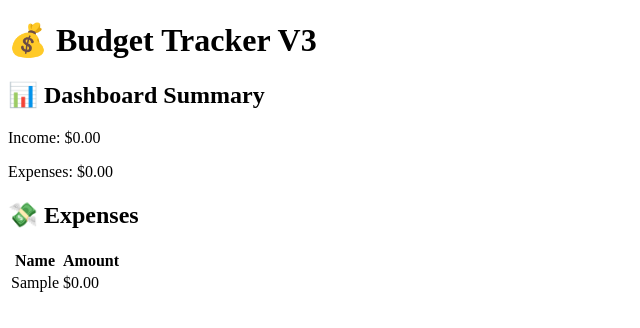
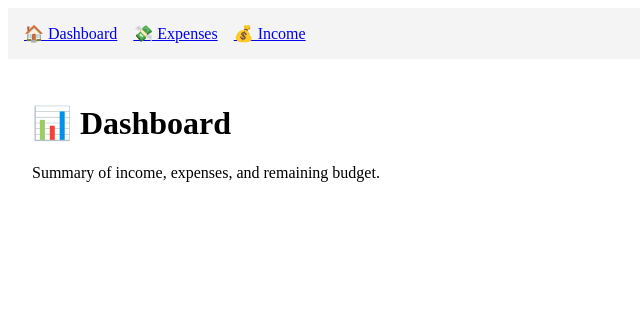
Before and after one commit to flipzoid82/budget-tracker-v3, a React (Vite) app: page / in a window 1280 px wide. Shown: the top 328 px of the page, without its empty margins (0-640 px from the left). Built offline with nearby package versions, Linux system fonts and the light colour scheme.

Commit message:
🌍 Integrated routing and modular page layout

```diff
--- a/package.json
+++ b/package.json
@@ -11,7 +11,8 @@
   },
   "dependencies": {
     "react": "^19.0.0",
-    "react-dom": "^19.0.0"
+    "react-dom": "^19.0.0",
+    "react-router-dom": "^7.5.1"
   },
   "devDependencies": {
     "@eslint/js": "^9.22.0",
--- a/src/App.jsx
+++ b/src/App.jsx
@@ -1,13 +1,21 @@
-import Dashboard from "./components/Dashboard";
-import ExpenseTable from "./components/ExpenseTable";
-import { BudgetProvider } from "./core/BudgetProvider";
+import { BrowserRouter, Routes, Route } from "react-router-dom";
+import Layout from "./components/Layout";
+import Dashboard from "./pages/Dashboard";
+import ExpensesPage from "./pages/ExpensesPage";
+import IncomePage from "./pages/IncomePage";
 
-const App = () => (
-  <BudgetProvider>
-    <h1>💰 Budget Tracker V3</h1>
-    <Dashboard />
-    <ExpenseTable />
-  </BudgetProvider>
-);
+function App() {
+  return (
+    <BrowserRouter>
+      <Routes>
+        <Route path="/" element={<Layout />}>
+          <Route index element={<Dashboard />} />
+          <Route path="expenses" element={<ExpensesPage />} />
+          <Route path="income" element={<IncomePage />} />
+        </Route>
+      </Routes>
+    </BrowserRouter>
+  );
+}
 
 export default App;
--- /dev/null
+++ b/src/components/Layout.jsx
@@ -0,0 +1,15 @@
+import { Outlet } from "react-router-dom";
+import Navigation from "./Navigation";
+
+const Layout = () => {
+  return (
+    <>
+      <Navigation />
+      <main style={{ padding: "1.5rem" }}>
+        <Outlet />
+      </main>
+    </>
+  );
+};
+
+export default Layout;
--- /dev/null
+++ b/src/components/Navigation.jsx
@@ -0,0 +1,13 @@
+import { NavLink } from "react-router-dom";
+
+const Navigation = () => {
+  return (
+    <nav style={{ padding: "1rem", background: "#f4f4f4" }}>
+      <NavLink to="/" style={{ marginRight: "1rem" }}>🏠 Dashboard</NavLink>
+      <NavLink to="/expenses" style={{ marginRight: "1rem" }}>💸 Expenses</NavLink>
+      <NavLink to="/income">💰 Income</NavLink>
+    </nav>
+  );
+};
+
+export default Navigation;
--- /dev/null
+++ b/src/pages/Dashboard.jsx
@@ -0,0 +1,10 @@
+const Dashboard = () => {
+  return (
+    <div>
+      <h1>📊 Dashboard</h1>
+      <p>Summary of income, expenses, and remaining budget.</p>
+    </div>
+  );
+};
+
+export default Dashboard;
--- /dev/null
+++ b/src/pages/ExpensesPage.jsx
@@ -0,0 +1,10 @@
+const ExpensesPage = () => {
+  return (
+    <div>
+      <h1>💸 Expenses & Misc</h1>
+      <p>Manage your bills and spontaneous transactions here.</p>
+    </div>
+  );
+};
+
+export default ExpensesPage;
--- /dev/null
+++ b/src/pages/IncomePage.jsx
@@ -0,0 +1,10 @@
+const IncomePage = () => {
+  return (
+    <div>
+      <h1>💰 Income</h1>
+      <p>Track all sources of income for this month.</p>
+    </div>
+  );
+};
+
+export default IncomePage;
```
Also changed, not shown: 1 other file (tests, documents, lock files or other folders).
